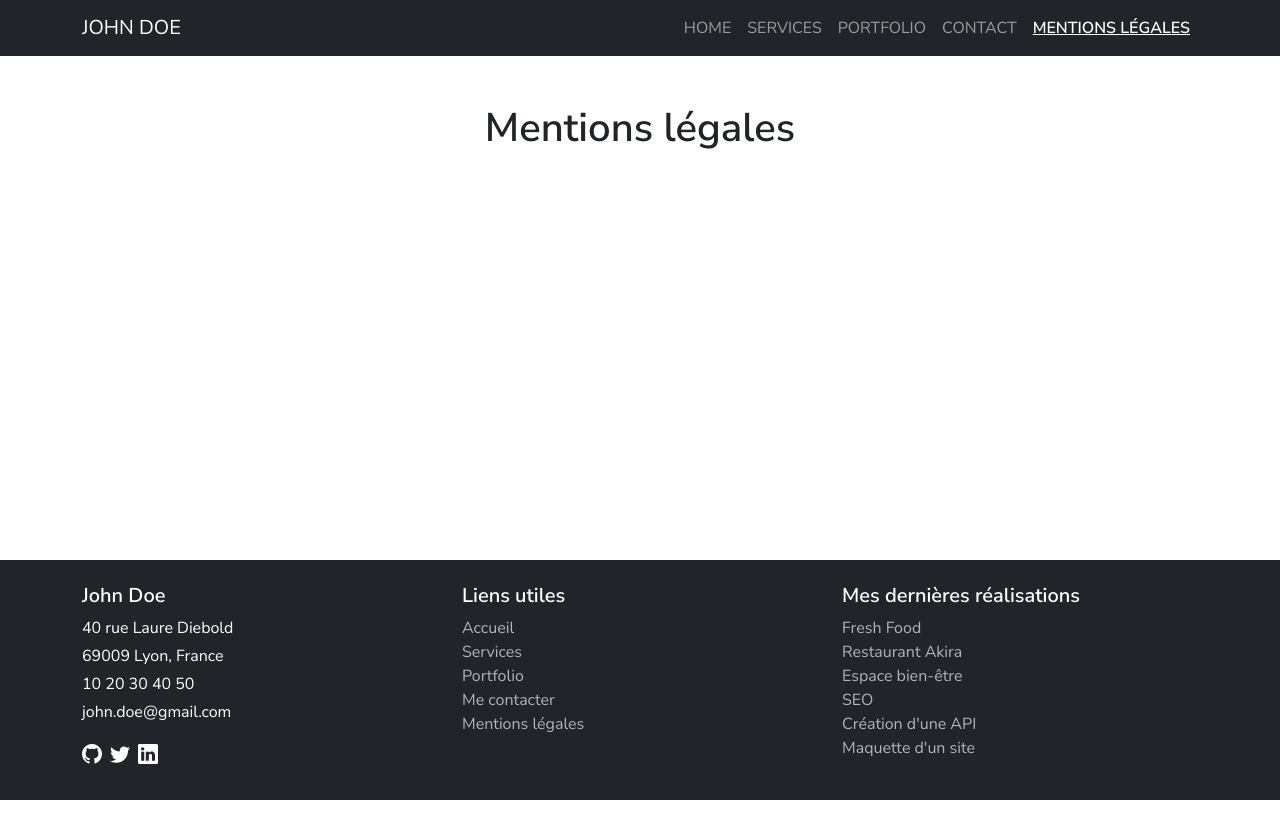
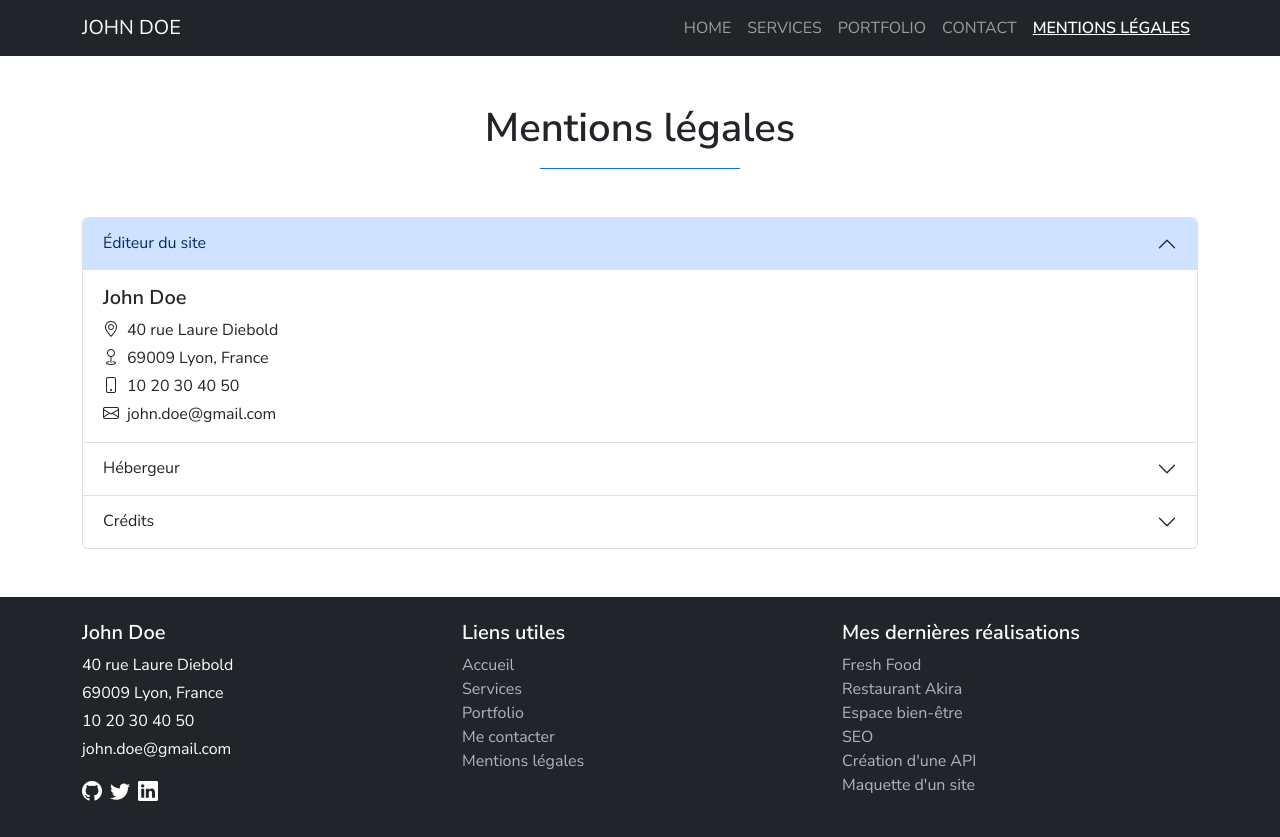
Before and after one commit to adripcr0301-sketch/portfolio-john-doe, a React (Create React App) app: page /mentions-legales in a window 1280 px wide. Before the commit the page ends 800 px from the top, so only its background shows below. Built offline with nearby package versions, Linux system fonts and the light colour scheme; no server answers.

Commit message:
add mention legales page with accordion and noindex

```diff
--- a/src/App.js
+++ b/src/App.js
@@ -6,6 +6,7 @@ import Home from './pages/Home/Home';
 import Services from './pages/Services/Services';
 import Portfolio from './pages/Portfolio/Portfolio';
 import Contact from './pages/Contact/Contact';
+import MentionsLegales from './pages/MentionsLegales/MentionsLegales';
 import GitHubModal from './components/Modal/GitHubModal';
 
 function App() {
@@ -21,7 +22,7 @@ function App() {
           <Route path="/services" element={<Services />} />
           <Route path="/portfolio" element={<Portfolio />} />
           <Route path="/contact" element={<Contact />} />
-          <Route path="/mentions-legales" element={<Placeholder title="Mentions légales" />} />
+          <Route path="/mentions-legales" element={<MentionsLegales />} />
         </Routes>
       </main>
 
@@ -32,12 +33,4 @@ function App() {
   );
 }
 
-function Placeholder({ title }) {
-  return (
-    <div className="container text-center py-5">
-      <h1>{title}</h1>
-    </div>
-  );
-}
-
 export default App;
--- /dev/null
+++ b/src/pages/MentionsLegales/MentionsLegales.js
@@ -0,0 +1,155 @@
+import { useEffect } from 'react';
+
+function MentionsLegales() {
+  useEffect(() => {
+    // Add noindex meta tag for SEO
+    const metaRobots = document.createElement('meta');
+    metaRobots.name = 'robots';
+    metaRobots.content = 'noindex, nofollow';
+    document.head.appendChild(metaRobots);
+
+    // Cleanup on unmount
+    return () => {
+      document.head.removeChild(metaRobots);
+    };
+  }, []);
+
+  return (
+    <>
+      {/* Header */}
+      <section className="py-5">
+        <div className="container text-center">
+          <h1>Mentions légales</h1>
+          <div className="border-bottom border-primary mx-auto mt-3" style={{ width: '200px' }}></div>
+        </div>
+      </section>
+
+      {/* Accordion */}
+      <section className="pb-5">
+        <div className="container">
+          <div className="accordion" id="mentionsAccordion">
+
+            {/* Éditeur du site */}
+            <div className="accordion-item">
+              <h2 className="accordion-header" id="headingOne">
+                <button
+                  className="accordion-button"
+                  type="button"
+                  data-bs-toggle="collapse"
+                  data-bs-target="#collapseOne"
+                  aria-expanded="true"
+                  aria-controls="collapseOne"
+                >
+                  Éditeur du site
+                </button>
+              </h2>
+              <div
+                id="collapseOne"
+                className="accordion-collapse collapse show"
+                aria-labelledby="headingOne"
+                data-bs-parent="#mentionsAccordion"
+              >
+                <div className="accordion-body">
+                  <h5>John Doe</h5>
+                  <p className="mb-1">
+                    <i className="bi bi-geo-alt me-2"></i>
+                    40 rue Laure Diebold
+                  </p>
+                  <p className="mb-1">
+                    <i className="bi bi-geo me-2"></i>
+                    69009 Lyon, France
+                  </p>
+                  <p className="mb-1">
+                    <i className="bi bi-phone me-2"></i>
+                    10 20 30 40 50
+                  </p>
+                  <p className="mb-0">
+                    <i className="bi bi-envelope me-2"></i>
+                    john.doe@gmail.com
+                  </p>
+                </div>
+              </div>
+            </div>
+
+            {/* Hébergeur */}
+            <div className="accordion-item">
+              <h2 className="accordion-header" id="headingTwo">
+                <button
+                  className="accordion-button collapsed"
+                  type="button"
+                  data-bs-toggle="collapse"
+                  data-bs-target="#collapseTwo"
+                  aria-expanded="false"
+                  aria-controls="collapseTwo"
+                >
+                  Hébergeur
+                </button>
+              </h2>
+              <div
+                id="collapseTwo"
+                className="accordion-collapse collapse"
+                aria-labelledby="headingTwo"
+                data-bs-parent="#mentionsAccordion"
+              >
+                <div className="accordion-body">
+                  <h5>GitHub Pages</h5>
+                  <p className="mb-1">GitHub, Inc.</p>
+                  <p className="mb-1">88 Colin P Kelly Jr St</p>
+                  <p className="mb-0">San Francisco, CA 94107, United States</p>
+                </div>
+              </div>
+            </div>
+
+            {/* Crédits */}
+            <div className="accordion-item">
+              <h2 className="accordion-header" id="headingThree">
+                <button
+                  className="accordion-button collapsed"
+                  type="button"
+                  data-bs-toggle="collapse"
+                  data-bs-target="#collapseThree"
+                  aria-expanded="false"
+                  aria-controls="collapseThree"
+                >
+                  Crédits
+                </button>
+              </h2>
+              <div
+                id="collapseThree"
+                className="accordion-collapse collapse"
+                aria-labelledby="headingThree"
+                data-bs-parent="#mentionsAccordion"
+              >
+                <div className="accordion-body">
+                  <p className="mb-2">
+                    <strong>Images :</strong>{' '}
+                    <a
+                      href="https://pixabay.com"
+                      target="_blank"
+                      rel="noopener noreferrer"
+                    >
+                      Pixabay
+                    </a>
+                  </p>
+                  <p className="mb-0">
+                    <strong>Favicon :</strong>{' '}
+                    <a
+                      href="https://www.flaticon.com"
+                      target="_blank"
+                      rel="noopener noreferrer"
+                    >
+                      Flaticon
+                    </a>
+                  </p>
+                </div>
+              </div>
+            </div>
+
+          </div>
+        </div>
+      </section>
+    </>
+  );
+}
+
+export default MentionsLegales;
```
